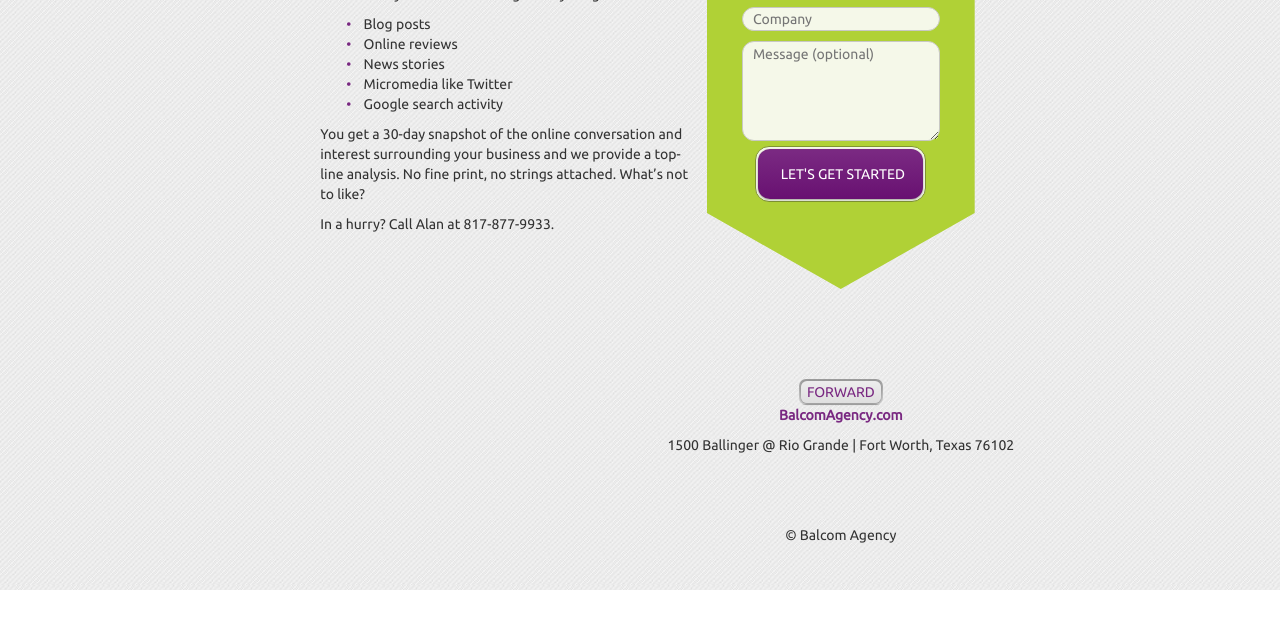
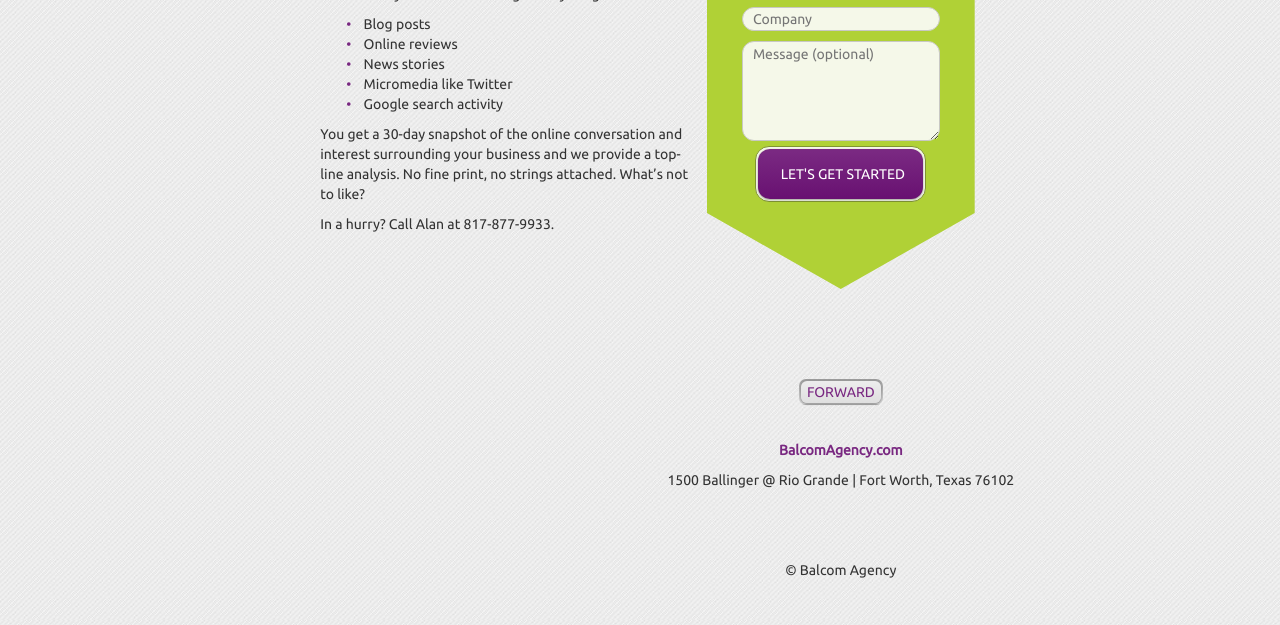
Before and after one commit to AlysiaP/codingChallenge, a plain HTML site: page index.html in a window 1280 px wide. Shown: the part 271-896 px from the top of the page. Before the commit the page ends 861 px from the top, so only its background shows below. Drawn offline with nearby package versions, Linux system fonts and the light colour scheme.

Commit message:
Update index.html

```diff
--- a/index.html
+++ b/index.html
@@ -72,7 +72,7 @@
 				<div class="forwardButtonWrap">
 					<button class="forwardButton">FORWARD</button>
 				</div>
-				<p><a href="https://www.BalcomAgency.com" class="purpleOut">BalcomAgency.com</a></p>
+				<p class="websiteLink"><a href="https://www.BalcomAgency.com" class="purpleOut">BalcomAgency.com</a></p>
 				<p class="addressLine">1500 Ballinger @ Rio Grande | Fort Worth, Texas 76102</p>
 				<p class="copyright">&#169; Balcom Agency</p>
 			</footer>
```
